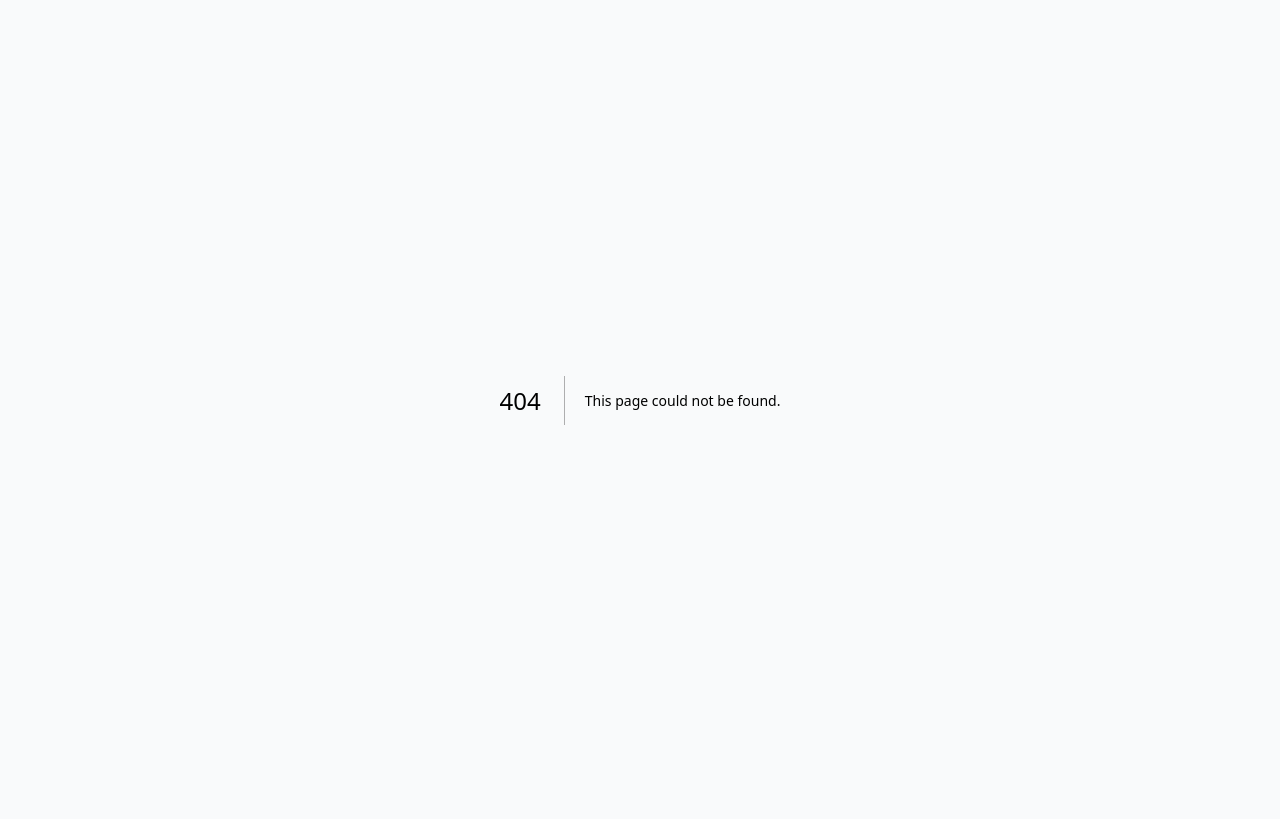
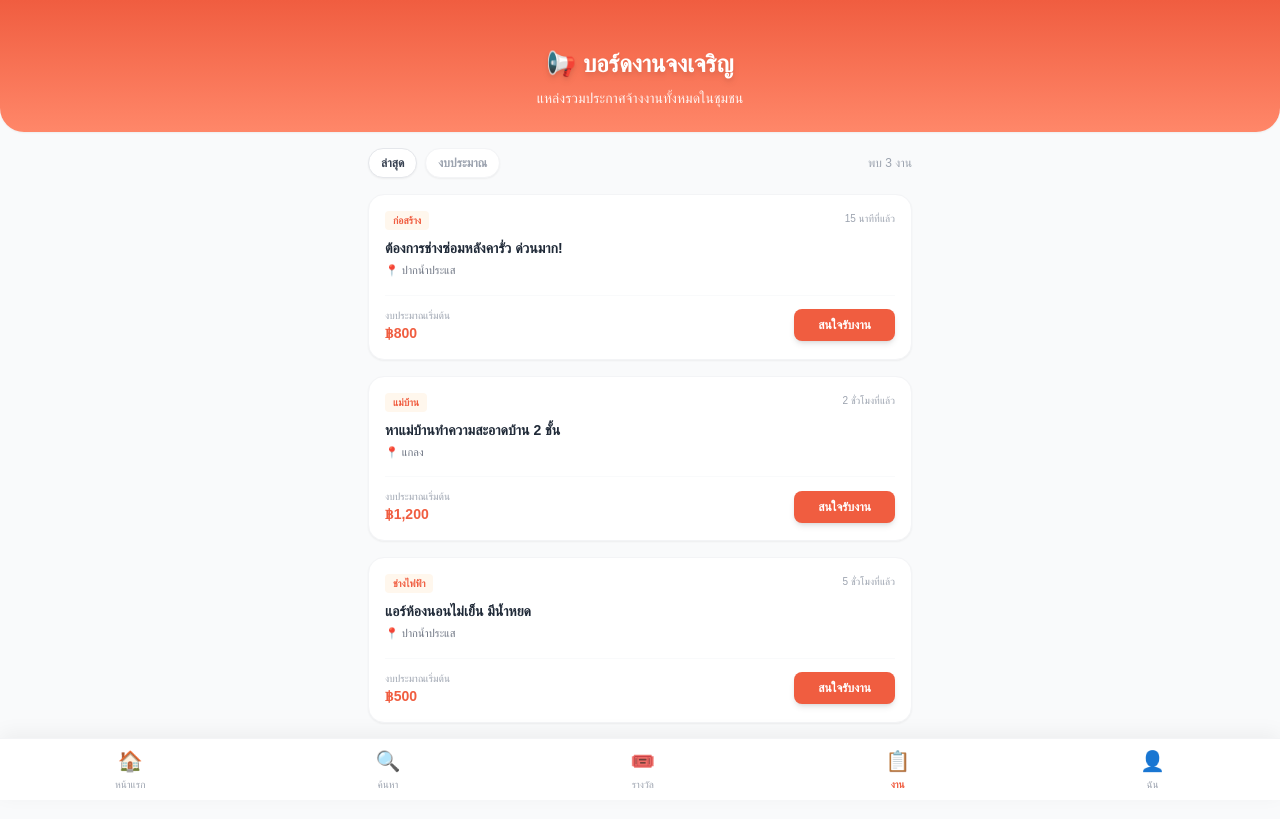
Before and after one commit to BSam-B3/jong-jaroen, a Next.js app: page /jobs in a window 1280 px wide. Before the commit this address had no page. Built offline with nearby package versions, Linux system fonts and the light colour scheme.

Commit message:
Create page.tsx
feat: create main job board page

```diff
--- /dev/null
+++ b/app/jobs/page.tsx
@@ -0,0 +1,172 @@
+'use client';
+import { useState } from 'react';
+import Link from 'next/link';
+
+// ── Soft Shopee Palette ─────────────────────────────────────────
+const themePalette = {
+  primaryOrange: '#F05D40',
+  lightOrange: '#FF8769',
+  bgGray: '#F9FAFB',
+  textDark: '#1F2937',
+};
+
+// ── Mock Data: ข้อมูลประกาศงานจำลอง ───────────────────────────────
+const mockJobs = [
+  {
+    id: 1,
+    title: 'ต้องการช่างซ่อมหลังคารั่ว ด่วนมาก!',
+    category: 'ก่อสร้าง',
+    location: 'ปากน้ำประแส',
+    budget: 800,
+    time: '15 นาทีที่แล้ว',
+    isUrgent: true
+  },
+  {
+    id: 2,
+    title: 'หาแม่บ้านทำความสะอาดบ้าน 2 ชั้น',
+    category: 'แม่บ้าน',
+    location: 'แกลง',
+    budget: 1200,
+    time: '2 ชั่วโมงที่แล้ว',
+    isUrgent: false
+  },
+  {
+    id: 3,
+    title: 'แอร์ห้องนอนไม่เย็น มีน้ำหยด',
+    category: 'ช่างไฟฟ้า',
+    location: 'ปากน้ำประแส',
+    budget: 500,
+    time: '5 ชั่วโมงที่แล้ว',
+    isUrgent: false
+  },
+];
+
+export default function JobBoardPage() {
+  const [showLoginAlert, setShowLoginAlert] = useState(false);
+
+  // ฟังก์ชันจำลองเมื่อกดปุ่มรับงาน (เช็กล็อกอิน)
+  const handleAcceptJob = () => {
+    // ในอนาคตเราจะเขียนเช็ก Session Supabase ตรงนี้ค่ะ
+    // ถ้ายังไม่ล็อกอิน ให้แสดง Popup แจ้งเตือน
+    setShowLoginAlert(true);
+  };
+
+  return (
+    <div className="min-h-screen pb-24" style={{ backgroundColor: themePalette.bgGray }}>
+
+      {/* ── Header: Job Board ── */}
+      <header className="pt-12 pb-6 px-4 shadow-sm relative overflow-hidden rounded-b-[24px]"
+        style={{ background: `linear-gradient(180deg, ${themePalette.primaryOrange} 0%, ${themePalette.lightOrange} 100%)` }}>
+        <div className="max-w-xl mx-auto text-center relative z-10 space-y-2">
+          <h1 className="text-white text-2xl font-black drop-shadow-md">
+            📢 บอร์ดงานจงเจริญ
+          </h1>
+          <p className="text-white/90 text-sm font-medium">
+            แหล่งรวมประกาศจ้างงานทั้งหมดในชุมชน
+          </p>
+        </div>
+      </header>
+
+      {/* ── Filter & Sort (สไตล์ Fastwork) ── */}
+      <div className="max-w-xl mx-auto px-4 mt-4 flex items-center justify-between">
+        <div className="flex gap-2">
+          <button className="bg-white px-3 py-1.5 rounded-full text-xs font-bold text-gray-700 shadow-sm border border-gray-200">
+            ล่าสุด
+          </button>
+          <button className="bg-white px-3 py-1.5 rounded-full text-xs font-bold text-gray-400 shadow-sm border border-gray-100">
+            งบประมาณ
+          </button>
+        </div>
+        <span className="text-xs text-gray-400 font-medium">พบ {mockJobs.length} งาน</span>
+      </div>
+
+      {/* ── Job List ── */}
+      <main className="max-w-xl mx-auto px-4 mt-4 space-y-4 relative z-20">
+        {mockJobs.map((job) => (
+          <div key={job.id} className="bg-white rounded-2xl p-4 shadow-sm border border-gray-100 hover:border-[#F05D40] transition-colors group">
+            <div className="flex justify-between items-start mb-2">
+              <span className="bg-orange-50 text-[#F05D40] px-2 py-0.5 rounded text-[10px] font-bold">
+                {job.category}
+              </span>
+              <span className="text-[10px] text-gray-400">{job.time}</span>
+            </div>
+
+            <h3 className="text-sm font-bold text-gray-800 mb-1 group-hover:text-[#F05D40] transition-colors">
+              {job.title}
+            </h3>
+
+            <div className="flex items-center gap-1 text-[11px] text-gray-500 mb-4">
+              <span>📍 {job.location}</span>
+            </div>
+
+            <div className="flex items-center justify-between pt-3 border-t border-gray-50">
+              <div className="flex flex-col">
+                <span className="text-[10px] text-gray-400 font-medium">งบประมาณเริ่มต้น</span>
+                <span className="text-sm font-black" style={{ color: themePalette.primaryOrange }}>
+                  ฿{job.budget.toLocaleString()}
+                </span>
+              </div>
+              <button
+                onClick={handleAcceptJob}
+                className="px-6 py-2 rounded-lg text-white text-xs font-bold shadow-md hover:scale-105 transition-transform"
+                style={{ backgroundColor: themePalette.primaryOrange }}>
+                สนใจรับงาน
+              </button>
+            </div>
+          </div>
+        ))}
+      </main>
+
+      {/* ── Popup แจ้งเตือนให้ Login (Private Action) ── */}
+      {showLoginAlert && (
+        <div className="fixed inset-0 bg-black/50 backdrop-blur-sm flex items-center justify-center z-[200] px-4">
+          <div className="bg-white rounded-3xl p-6 max-w-sm w-full text-center space-y-4 shadow-2xl animate-fade-in-up">
+            <div className="text-5xl mb-2">🔐</div>
+            <h3 className="text-lg font-black text-gray-800">เข้าสู่ระบบเพื่อรับงาน</h3>
+            <p className="text-xs text-gray-500 leading-relaxed">
+              ฟังก์ชันนี้สงวนสิทธิ์เฉพาะช่างที่ผ่านการยืนยันตัวตนในระบบ "จงเจริญ" แล้วเท่านั้นค่ะ <br/>มาสร้างรายได้ไปด้วยกันนะคะ!
+            </p>
+            <div className="flex gap-3 pt-2">
+              <button
+                onClick={() => setShowLoginAlert(false)}
+                className="flex-1 py-3 rounded-xl bg-gray-100 text-gray-600 text-xs font-bold hover:bg-gray-200 transition-colors">
+                ยกเลิก
+              </button>
+              <Link href="/profile"
+                className="flex-1 py-3 rounded-xl text-white text-xs font-bold shadow-md hover:opacity-90 transition-opacity flex items-center justify-center"
+                style={{ backgroundColor: themePalette.primaryOrange }}>
+                สมัครสมาชิกเลย
+              </Link>
+            </div>
+          </div>
+        </div>
+      )}
+
+      {/* 🛠️ Bottom Nav (Shopee Style) 🛠️ */}
+      <nav className="fixed bottom-0 left-0 right-0 bg-white border-t border-gray-100 flex justify-around py-2 z-[100] shadow-[0_-5px_20px_rgba(0,0,0,0.05)] pb-safe">
+        <Link href="/" className="flex flex-col items-center gap-0.5 text-gray-400 hover:text-orange-400 transition-colors">
+          <span className="text-xl">🏠</span>
+          <span className="text-[10px]">หน้าแรก</span>
+        </Link>
+        <Link href="/services" className="flex flex-col items-center gap-0.5 text-gray-400 hover:text-orange-400 transition-colors">
+          <span className="text-xl">🔍</span>
+          <span className="text-[10px]">ค้นหา</span>
+        </Link>
+        <Link href="/coupons" className="flex flex-col items-center gap-0.5 text-gray-400 hover:text-orange-400 transition-colors">
+          <span className="text-xl">🎟️</span>
+          <span className="text-[10px]">รางวัล</span>
+        </Link>
+        {/* ไฮไลต์เมนู "งาน" ให้เป็นสีส้มเพราะเราอยู่หน้านี้ค่ะ */}
+        <Link href="/jobs" className="flex flex-col items-center gap-0.5 font-bold" style={{ color: themePalette.primaryOrange }}>
+          <span className="text-xl">📋</span>
+          <span className="text-[10px]">งาน</span>
+        </Link>
+        <Link href="/profile" className="flex flex-col items-center gap-0.5 text-gray-400 hover:text-orange-400 transition-colors">
+          <span className="text-xl">👤</span>
+          <span className="text-[10px]">ฉัน</span>
+        </Link>
+      </nav>
+
+    </div>
+  );
+}
```
